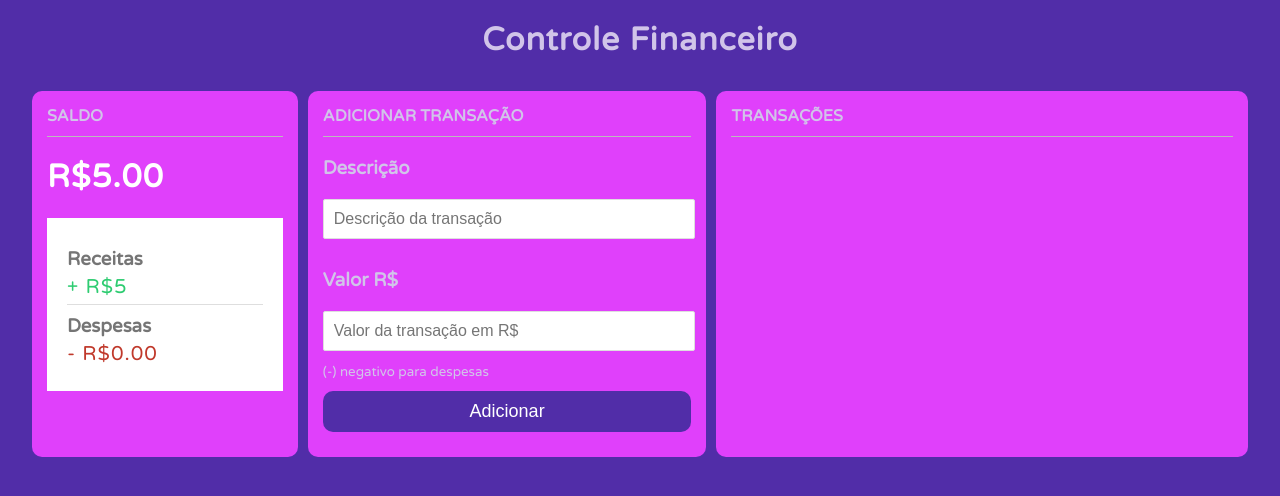
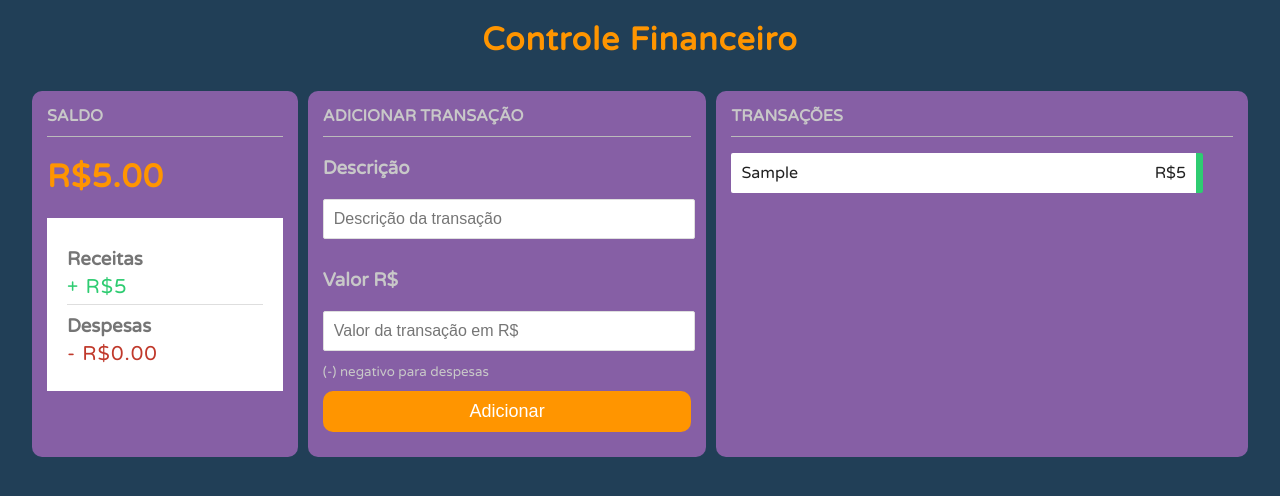
Before and after one commit to josuemleite/web-financial-control, a plain HTML site: page index.html in a window 1280 px wide. Both pictures are taken after typing "Sample", "5" into the empty fields and a click on the button "Adicionar". Drawn offline with Linux system fonts and the light colour scheme.

Commit message:
transactions list implemented

```diff
--- a/controle.js
+++ b/controle.js
@@ -5,6 +5,7 @@ const valorTransacaoInput = document.querySelector('#montante')
 const balancoH1 = document.querySelector('#balanco')
 const receitasP = document.querySelector('#din-positivo')
 const despesasP = document.querySelector('#din-negativo')
+const transacoesUl = document.querySelector('#transacoes')
 
 form.addEventListener('submit', (event) => {
     event.preventDefault()
@@ -26,12 +27,11 @@ form.addEventListener('submit', (event) => {
     }
 
     somaAoSaldo(transacao)
+    somaReceitaOuDespesa(transacao)
+    addTransacaoAoDOM(transacao)
 
     descrTransacaoInput.value = ''
     valorTransacaoInput.value = ''
-
-    somaReceitaOuDespesa(transacao)
-
 })
 
 function somaAoSaldo(transacao) {
@@ -50,3 +50,12 @@ function somaReceitaOuDespesa(transacao) {
     valorAtual += Math.abs(transacao.valor)
     elemento.innerHTML = `${substituir}${valorAtual}`
 }
+
+function addTransacaoAoDOM(transacao) {
+    const operador = transacao.valor > 0 ? '' : '-'
+    const classe = transacao.valor > 0 ? 'positivo' : 'negativo'
+    const li = document.createElement('li')
+    li.classList.add(classe)
+    li.innerHTML = `${transacao.descricao} <span>${operador}R$${Math.abs(transacao.valor)}</span>`
+    transacoesUl.append(li)
+}
--- a/style.css
+++ b/style.css
@@ -1,7 +1,7 @@
 @import url("https://fonts.googleapis.com/css2?family=Varela+Round&display=swap");
 
 body {
-  background-color: #512da8;
+  background-color: rgb(33, 63, 87);
   display: flex;
   flex-direction: column;
   align-items: center;
@@ -9,7 +9,7 @@ body {
   max-height: 50vh;
   margin: 0;
   font-family: "Varela Round", sans-serif;
-  color: #d1c4e9;
+  color: rgb(200, 200, 200);
 }
 
 .container {
@@ -22,11 +22,11 @@ body {
 
 h1 {
   letter-spacing: 1px;
-  color: #ffffff;
+  color: rgb(255, 149, 0);
 }
 
 .title {
-  color: #d1c4e9;
+  color: rgb(255, 149, 0);
 }
 
 h3 {
@@ -40,7 +40,7 @@ h3 {
 
 .item {
   padding: 15px;
-  background-color: #e040fb;
+  background-color: rgb(134, 95, 165);
   border-radius: 10px;
 }
 
@@ -102,7 +102,7 @@ input[type="number"] {
 
 .btn {
   cursor: pointer;
-  background-color: #512da8;
+  background-color: rgb(255, 149, 0);
   box-shadow: var(--box-shadow);
   color: #fff;
   border: 0;
```
Also changed, not shown: index.html (+4 -1 lines), teste.js (deleted).
